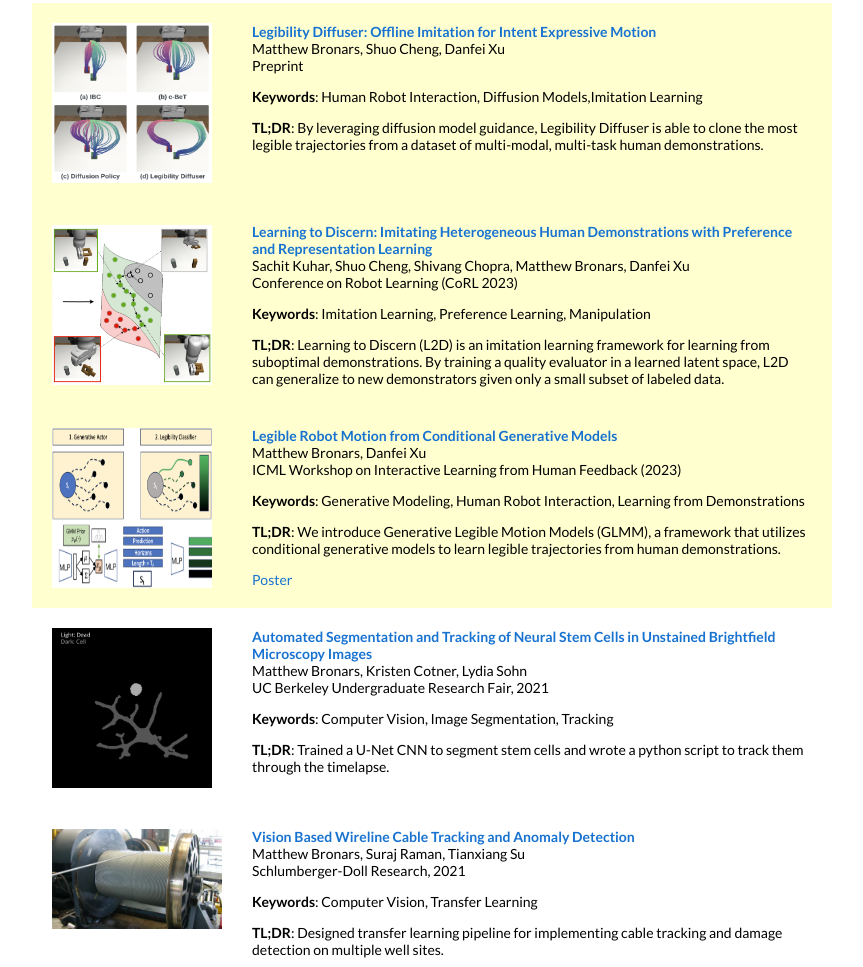
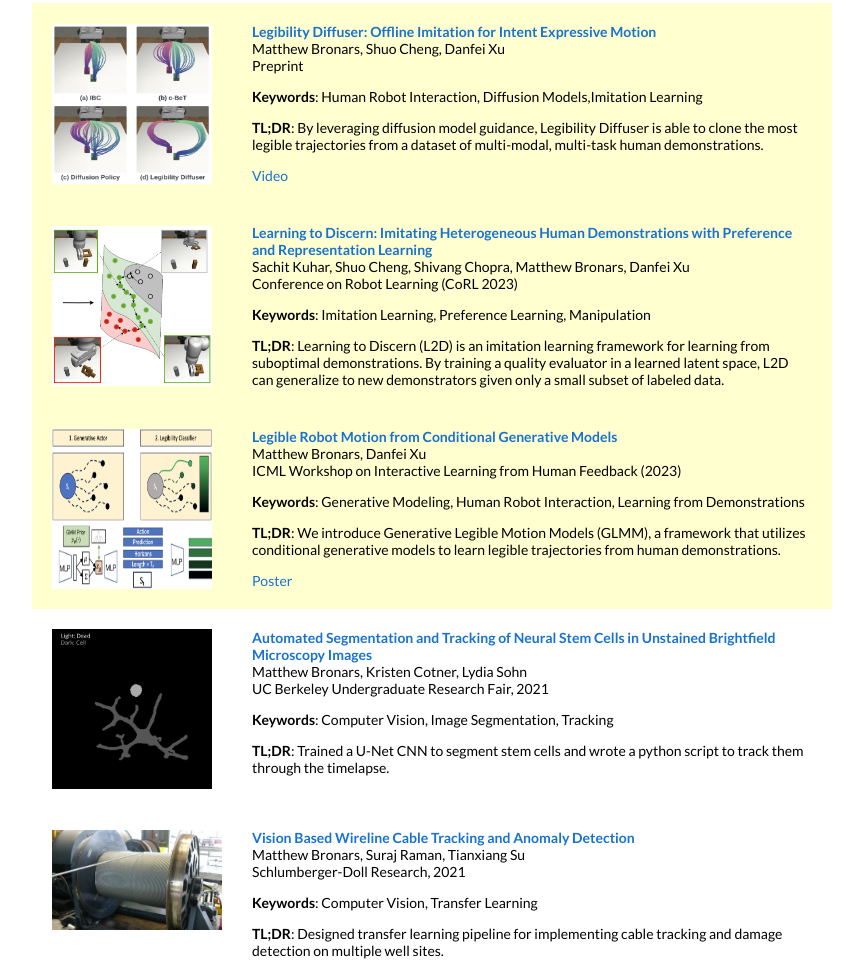
Before and after one commit to MBronars/MBronars.github.io, a plain HTML site: page index.html in a window 1280 px wide. Shown: the part 1019-1986 px from the top of the page, without its empty margins (208-1071 px from the left). Drawn offline with Linux system fonts and the light colour scheme.

Commit message:
new version of paper

```diff
--- a/index.html
+++ b/index.html
@@ -190,6 +190,7 @@
         <p></p>
         <p><strong>Keywords</strong>:  Human Robot Interaction, Diffusion Models,Imitation Learning
         <p><strong>TL;DR</strong>: By leveraging diffusion model guidance, Legibility Diffuser is able to clone the most legible trajectories from a dataset of multi-modal, multi-task human demonstrations.</p>
+        <p><a href="https://youtu.be/2Yb7YBnzh9o?si=_Lv1eKBW2pBwklJU">Video</a></p>
       </td>
     </tr>
     </table>
```
Also changed, not shown: 2 other files.
